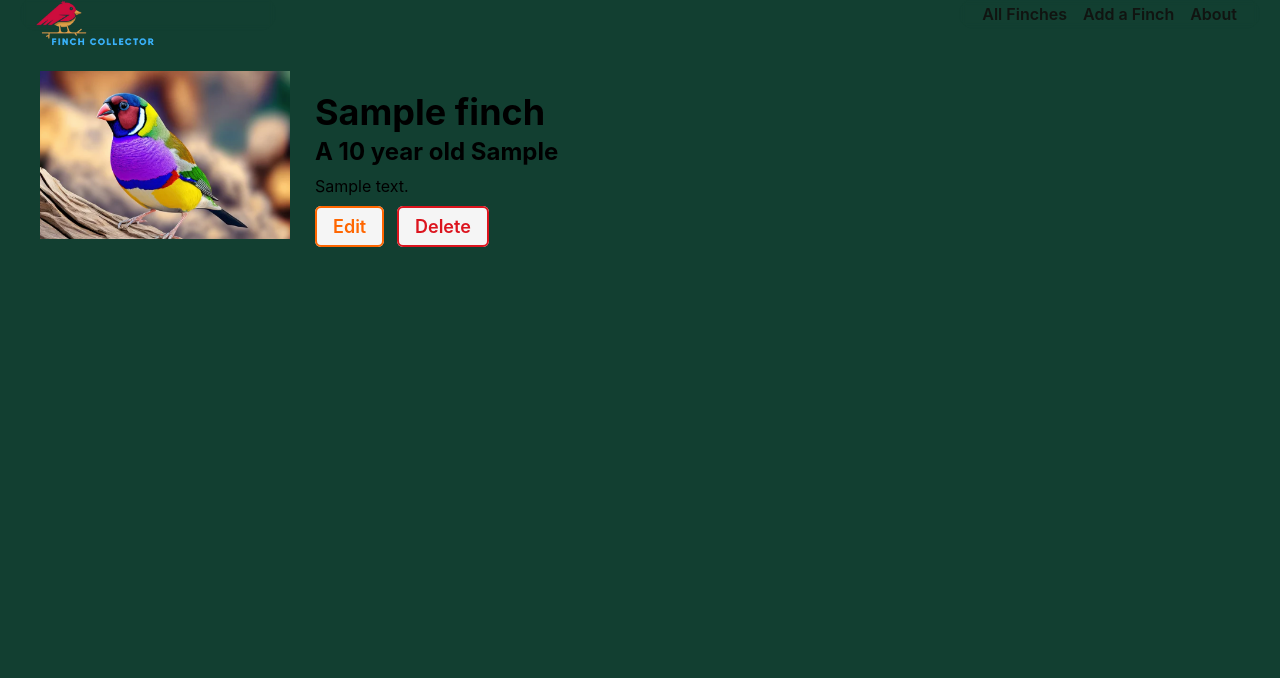
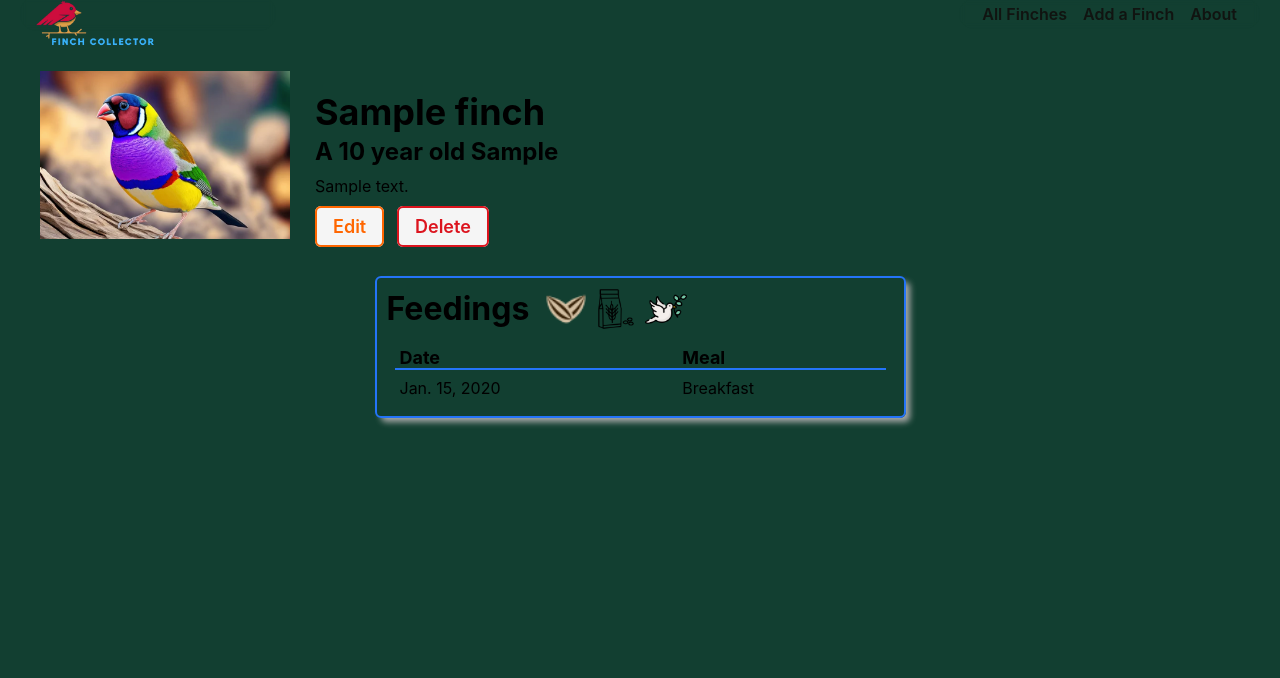
Before and after one commit to Kiibra/finch-collector, a Django app: page /finches/1 in a window 1280 px wide. Shown: the part 24-702 px from the top of the page. Run offline with Django 4.2, Linux system fonts and the light colour scheme; tables that the repository leaves empty hold one stand-in row (values such as "Sample post").

Commit message:
display Finch's feedings in details page

```diff
--- a/main_app/models.py
+++ b/main_app/models.py
@@ -25,7 +25,8 @@ class Finch(models.Model):
 
 # Add new Feeding model below Finch model
 class Feeding(models.Model):
-  date = models.DateField()
+  # the first optional positional argument overrides the label
+  date = models.DateField('Feeding date')
   meal = models.CharField(
     max_length=1,
     # add the 'choices' field option
--- a/main_app/templates/finches/detail.html
+++ b/main_app/templates/finches/detail.html
@@ -35,5 +35,37 @@
     {% comment %} New markup above {% endcomment %}
   </div>
 </section>
+<div class="feedings-toy-container">
+  <section class="feedings">
+    <div class="subsection-title">
+      <h2>Feedings</h2>
+      <img
+        src="{% static 'images/seed.png' %}"
+        alt="An ice cream cone "
+      />
+      <img
+        src="{% static 'images/food.png' %}"
+        alt="A  finch food"
+      />
+      <img
+        src="{% static 'images/finch.png' %}"
+        alt="A kabob of kittens"
+      />
+    </div>
+    <table>
+      <thead>
+        <tr><th>Date</th><th>Meal</th></tr>
+      </thead>
+      <tbody>
+        {% for feeding in finch.feeding_set.all %}
+          <tr>
+            <td>{{feeding.date}}</td>
+            <td>{{feeding.get_meal_display}}</td>
+          </tr>
+        {% endfor %}
+      </tbody>
+    </table>
+  </section>
+</div>
 
 {% endblock %}
```
Also changed, not shown: main_app/static/images/bird.png (added), main_app/static/images/finch.png (added), main_app/static/images/food.png (added), main_app/static/images/seed.png (added).
